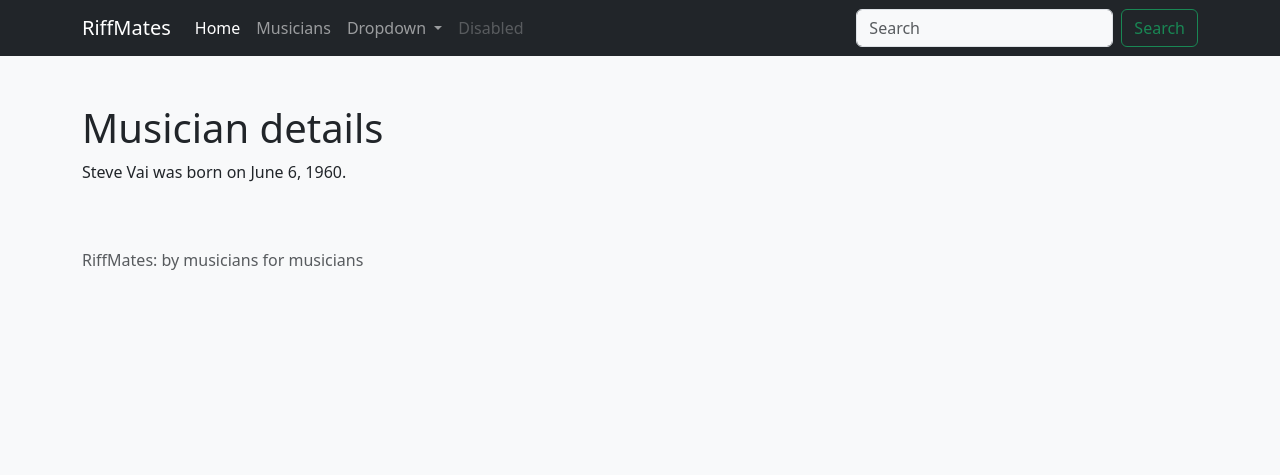
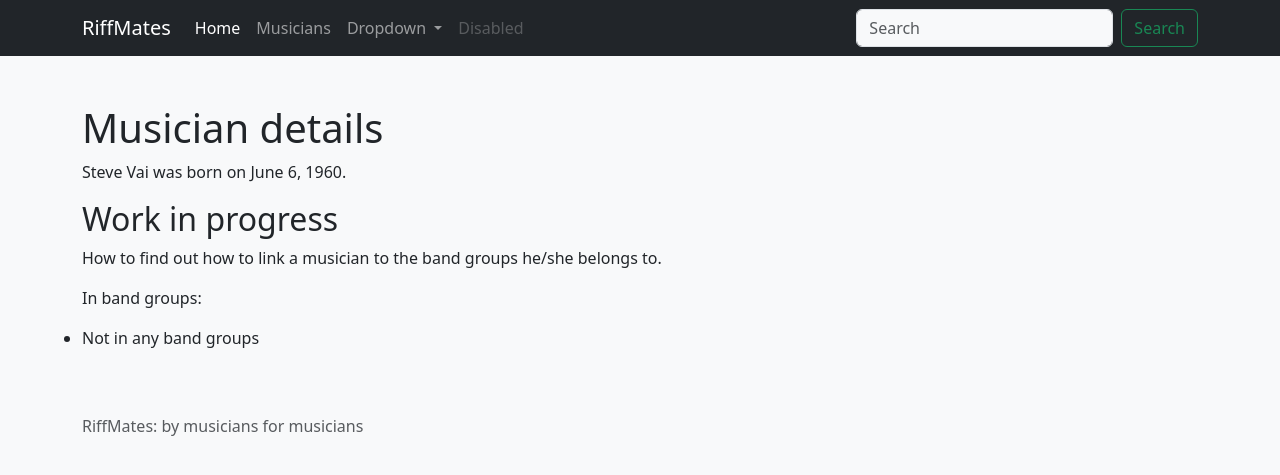
Before and after one commit to liewchooichin/ponderous_grasshopper, a Django app: page /bands/musician_detail/1/ in a window 1280 px wide. Shown: the top 475 px of the page. Run offline with Django 5.2, Linux system fonts and the light colour scheme; data comes from the database, SQL or seed files in the repository; some libraries are stand-ins or nearby versions.

Commit message:
finish chapter 4

```diff
--- a/hello/home/views.py
+++ b/hello/home/views.py
@@ -21,6 +21,8 @@ index_data = {
     "credits": "credits",
     "about": "about",
     "urls": [
+        ("bandgroups_list", "Band groups"),
+        ("venues_list", "Venues"),
         ("news", "News"),
         ("experiment_escape", "Experiment"),
     ],
--- a/hello/templates/bandgroups_list.html
+++ b/hello/templates/bandgroups_list.html
@@ -6,8 +6,8 @@
 
     <ul class="list-group">
         {% for group in bandgroups %}
-            <li class="list-group-items">
-                <a href={% url 'bandgroup_detail' {{ group.id }} %}>
+            <li class="list-group-item">
+                <a href={% url 'bandgroup_detail' group.id %}>
                     {{ group.name }}
                 </a>
             </li>
--- a/hello/templates/musician_detail.html
+++ b/hello/templates/musician_detail.html
@@ -9,4 +9,21 @@
         {{ musician.first_name}} {{ musician.last_name}}
         was born on {{ musician.birth}}.
     </p>
+
+    <h2>Work in progress</h2>
+    <p>How to find out how to link
+        a musician to the band groups he/she belongs to.
+    </p>
+    <p>
+        In band groups:
+        <ul class="list-group">
+            {% for group in bandgroupsmembers_set.all %}
+            <li class="list-group-item">
+                {{ group.name }}
+            </li>
+            {% empty %}
+            <li>Not in any band groups</li>
+            {% endfor %}
+        </ul>
+    </p>
 {% endblock content %}
--- a/hello/templates/room_detail.html
+++ b/hello/templates/room_detail.html
@@ -5,7 +5,7 @@
     <h1>Room detail</h1>
 
     <p>
-        {{ room.name }}
+        {{ room.name }} is available in {{ room.venue.name }} Centre.
     </p>
 
 {% endblock content %}
```
